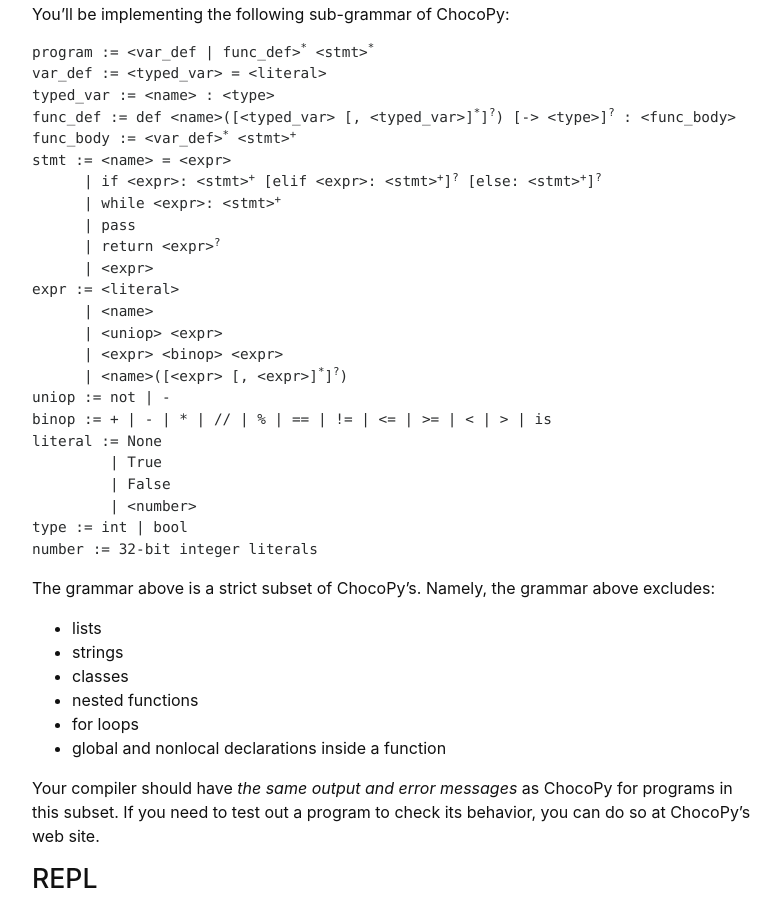
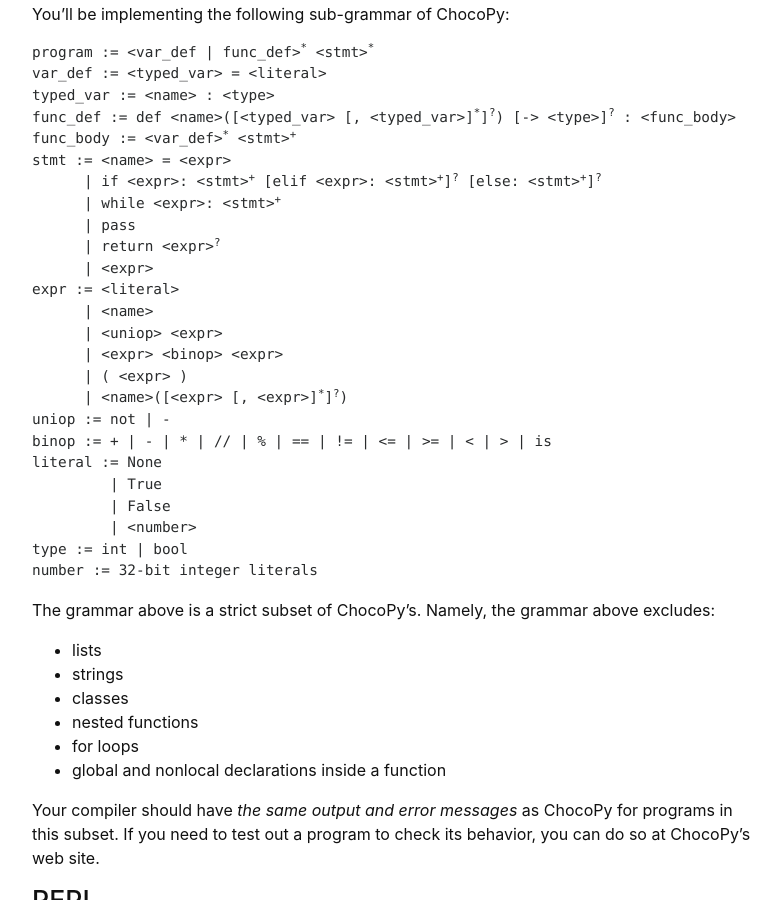
Before and after one commit to ucsd-cse231-w21/ucsd-cse231-w21.github.io, a Jekyll site: the page built from pa2/index.md, in a window 1280 px wide and 900 px high, scrolled down 894 px. Shown: the whole window, without its empty margins (243-1024 px from the left). Built offline with Jekyll 4.4.1, drawn with Linux system fonts in a browser that asks for light colours; nearby versions of some CDN libraries.

Commit message:
add parens

```diff
--- a/pa2/index.md
+++ b/pa2/index.md
@@ -56,6 +56,7 @@ expr := &lt;literal>
       | &lt;name>
       | &lt;uniop> &lt;expr>
       | &lt;expr> &lt;binop> &lt;expr>
+      | ( &lt;expr> )
       | &lt;name>([&lt;expr> [, &lt;expr>]<sup>*</sup>]<sup>?</sup>)
 uniop := not | -
 binop := + | - | * | // | % | == | != | &lt;= | >= | &lt; | > | is
```
